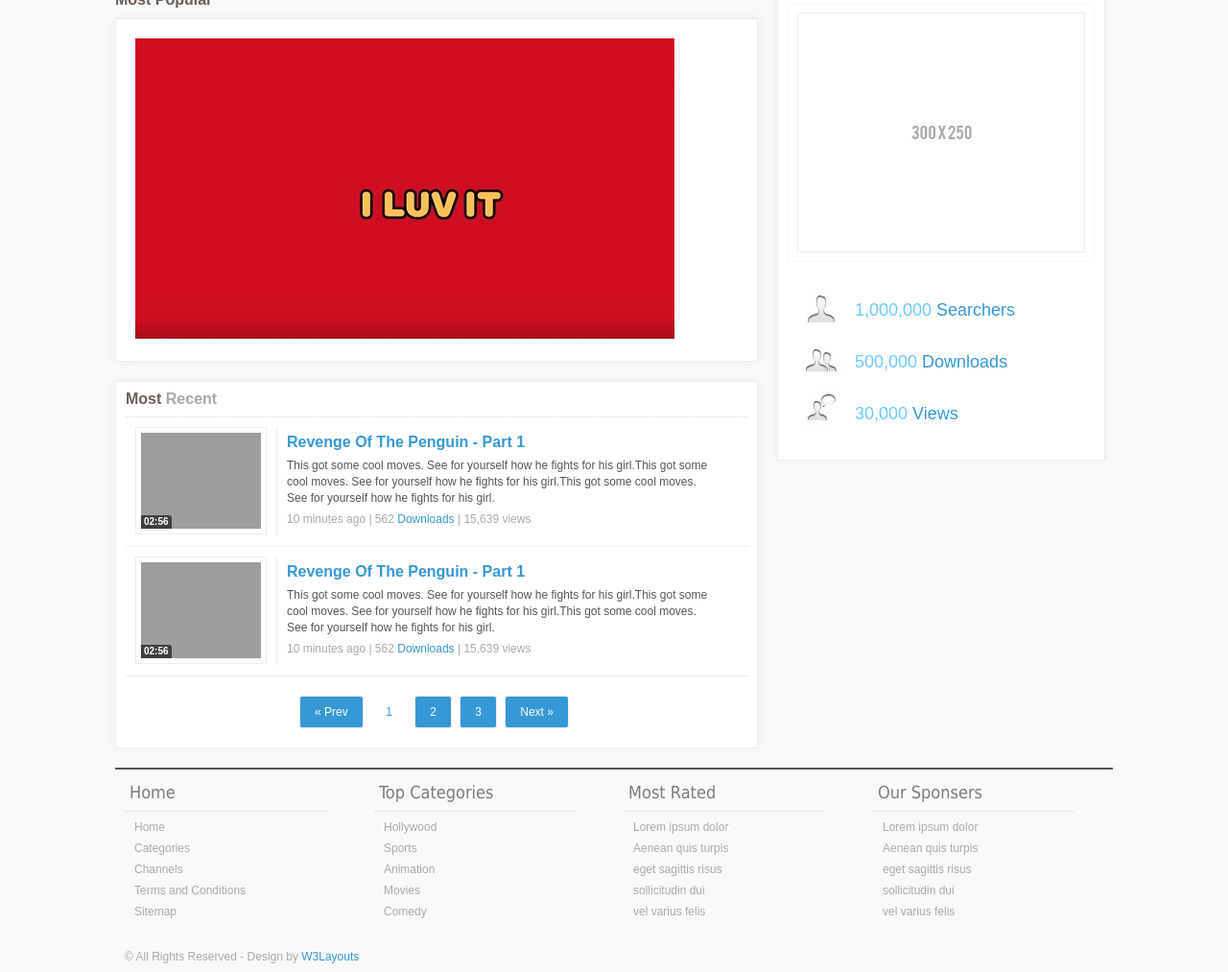
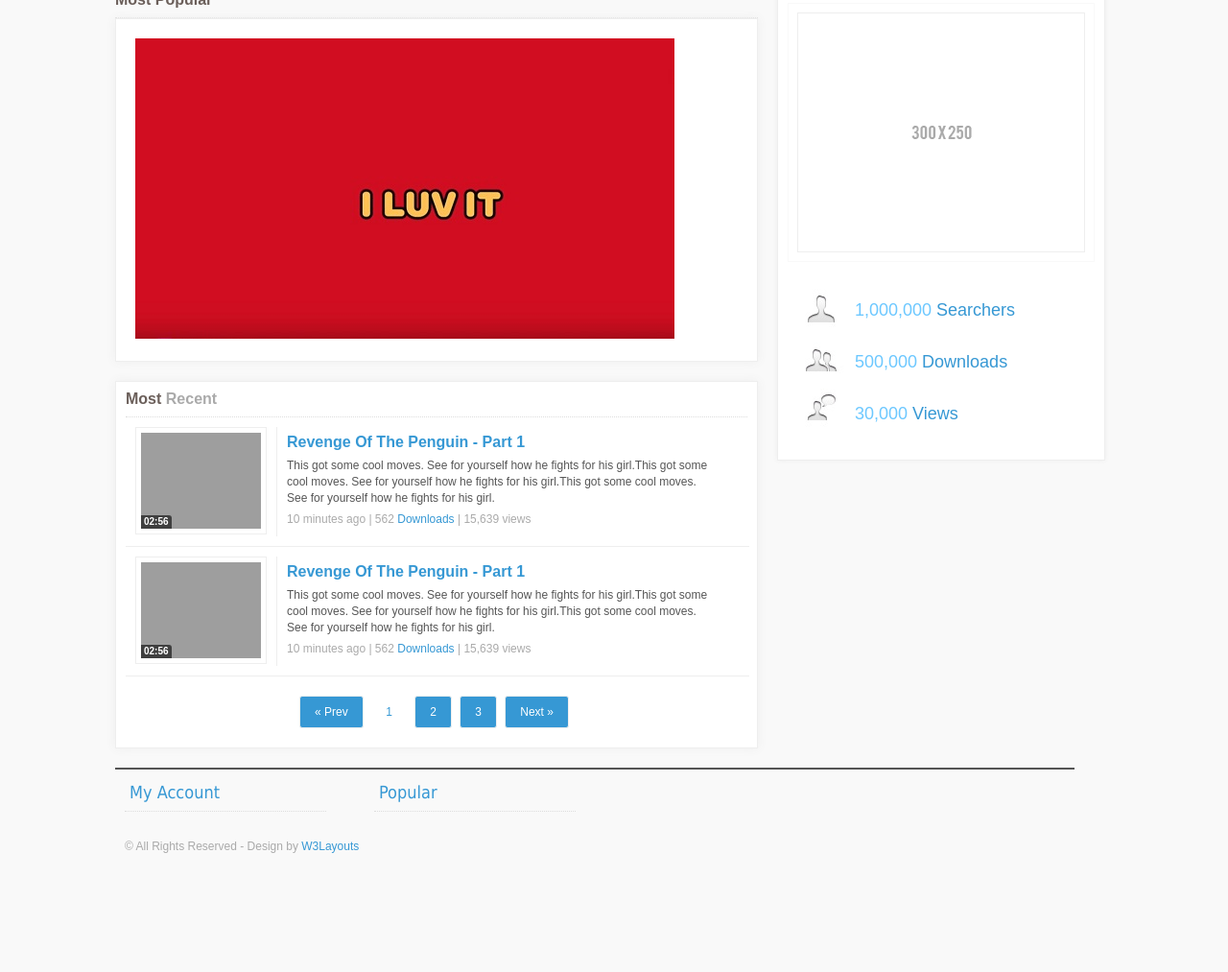
Before and after one commit to jean4599/Mwoji-Video-dedicated-QA-forum, a plain HTML site: page public/choosevideo.html in a window 1280 px wide. Shown: the part 146-1159 px from the top of the page at 96% size. After the commit the page ends 1044 px from the top, so only its background shows below. Drawn offline with Linux system fonts and the light colour scheme; grey boxes are pictures that could not be loaded.

Commit message:
Remove unnecessary detail
Remove categories, etc.

```diff
--- a/public/choosevideo.html
+++ b/public/choosevideo.html
@@ -18,7 +18,7 @@ License URL: http://creativecommons.org/licenses/by/3.0/
             <a href="choosevideo.html"><img src="images/logo.png" alt="" /></a>
         </div>
         <div class="float-left">
-            <div class="count"><span>1 Dude Registered</span></div>
+            <div class="count"><span>Beta version!</span></div>
             <div class="clear"></div>
             <div class="search">
                 <form action="#">
@@ -38,7 +38,7 @@ License URL: http://creativecommons.org/licenses/by/3.0/
             <div class="clear"></div>
             <div class="menu" >
                 <ul>
-                    <li><a href="#">Categories <span></span></a>
+                    <!--<li><a href="#">Categories <span></span></a>
                         <div class="sub-menu">
                             <ul>
                                 <li><a href="#">News</a></li>
@@ -77,7 +77,7 @@ License URL: http://creativecommons.org/licenses/by/3.0/
                                 <li><a href="#">Autos</a></li>
                             </ul>
                         </div>
-                    </li>
+                    </li>-->
                     <li><a href="#">More <span></span></a>
                         <div class="sub-menu">
                             <ul>
@@ -199,29 +199,12 @@ License URL: http://creativecommons.org/licenses/by/3.0/
     </div>
         <div class="footer">
         	<div class="footer-block">
-            	<div class="heading3">Home</div>
-                <div class="footer-list">
-                	<ul>
-                    	<li><a href="#">Home</a></li>
-                    	<li><a href="#">Categories</a></li>
-                    	<li><a href="#">Channels</a></li>
-                    	<li><a href="#">Terms and Conditions</a></li>
-                    	<li><a href="#">Sitemap</a></li>
-                    </ul>
-                </div>
+            	<div class="heading3"><a href="#">My Account</a></div>
             </div>
         	<div class="footer-block">
-            	<div class="heading3">Top Categories</div>
-                <div class="footer-list">
-                	<ul>
-                    	<li><a href="#">Hollywood</a></li>
-                    	<li><a href="#">Sports</a></li>
-                    	<li><a href="#">Animation</a></li>
-                    	<li><a href="#">Movies</a></li>
-                    	<li><a href="#">Comedy</a></li>
-                    </ul>
-                </div>
+            	<div class="heading3"><a href="#">Popular</a></div>
             </div>
+            <!--
         	<div class="footer-block">
             	<div class="heading3">Most Rated</div>
                 <div class="footer-list">
@@ -246,6 +229,7 @@ License URL: http://creativecommons.org/licenses/by/3.0/
                     </ul>
                 </div>
             </div>
+            -->
             <div class="clear"></div>
             <div class="sub-footer">
                 <div class="copy">&copy;  All Rights Reserved - Design by <a href="http://w3layouts.com">W3Layouts</a></div>
```
Also changed, not shown: public/feedback.html (+5 -21 lines), public/preview.html (+5 -21 lines).
